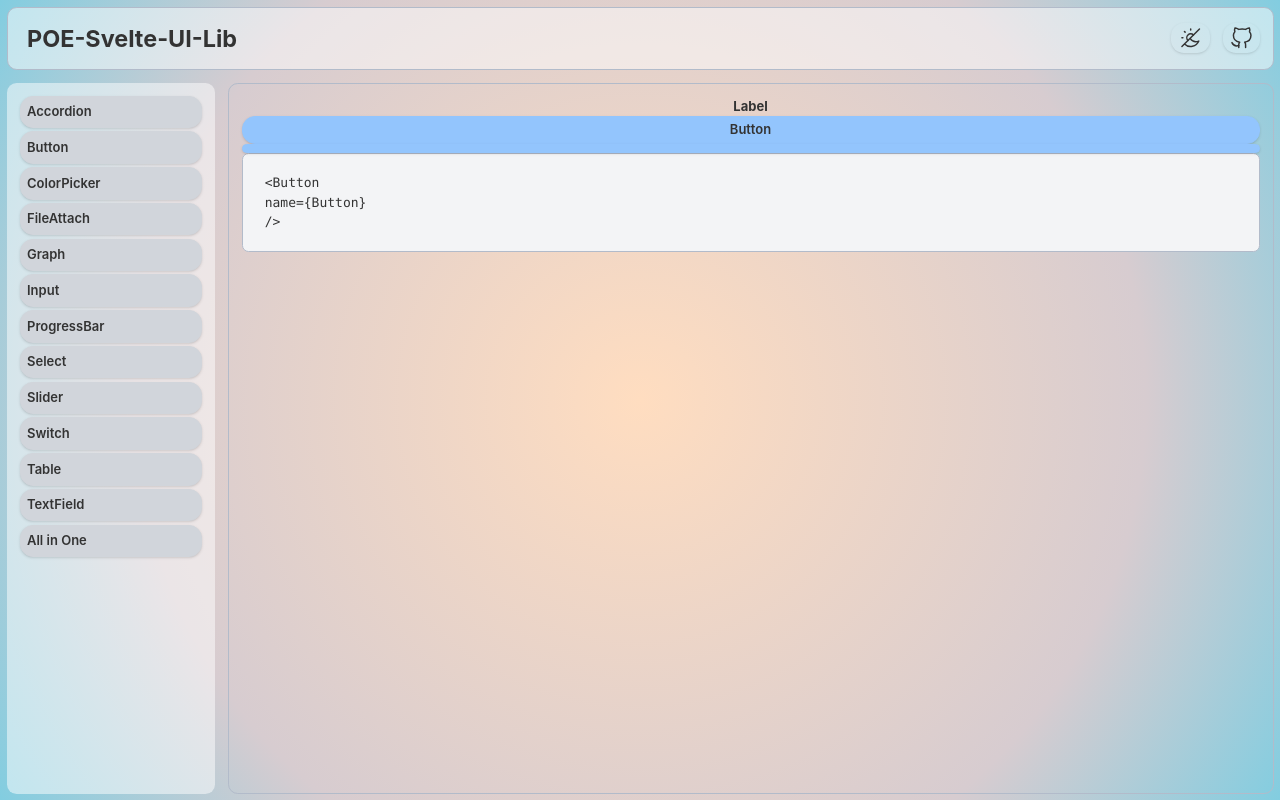
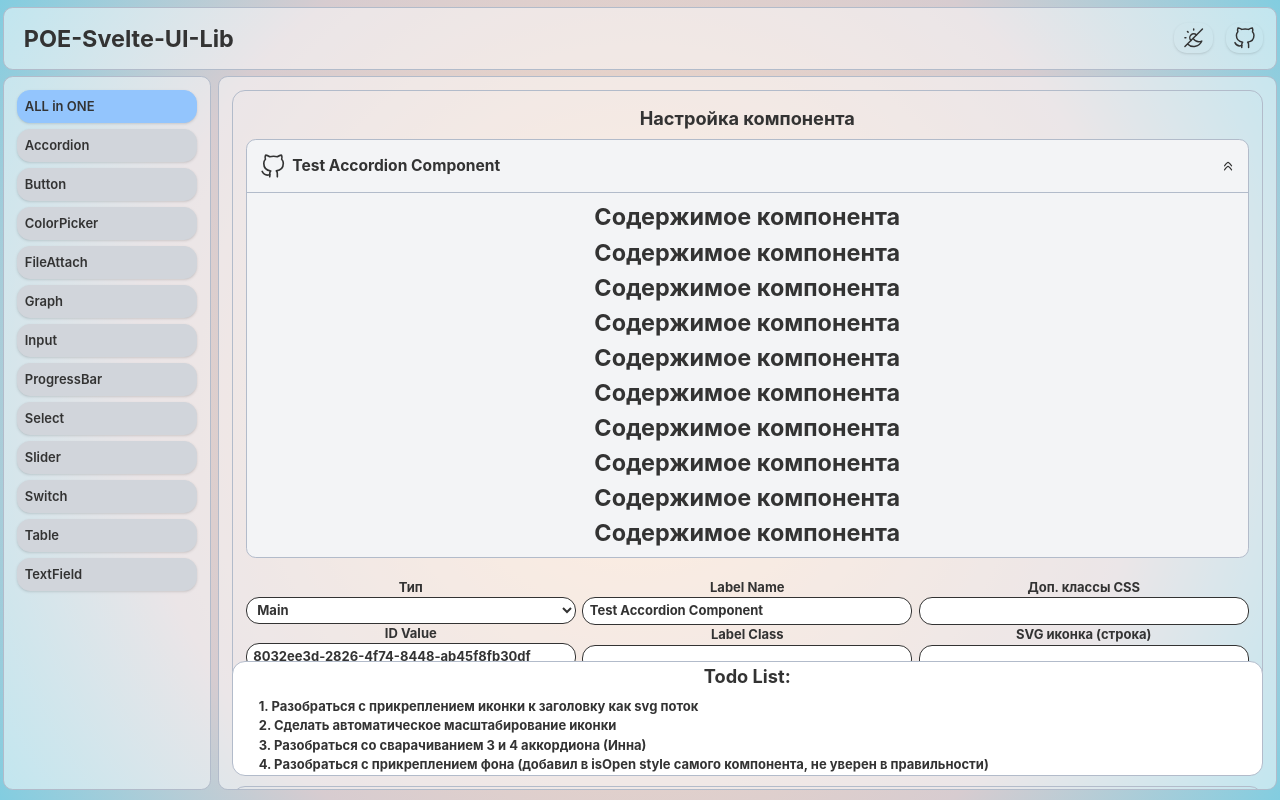
Before and after one commit to Oleg-Perevyshin/ElementsUI, a SvelteKit app: page /components/accordion in a window 1280 px wide. Built offline with nearby package versions, Linux system fonts and the light colour scheme.

Commit message:
[deploy]

```diff
--- a/package.json
+++ b/package.json
@@ -43,6 +43,7 @@
     "publint": "^0.3.13",
     "svelte": "^5.39.8",
     "svelte-preprocess": "^6.0.3",
-    "vite": "^7.1.9"
+    "vite": "^7.1.9",
+    "vite-plugin-compression": "^0.5.1"
   }
 }
--- a/src/lib/Accordion/Accordion.svelte
+++ b/src/lib/Accordion/Accordion.svelte
@@ -17,17 +17,27 @@
   transition:slide={{ duration: 250 }}
 >
   <button
-    class="flex w-full cursor-pointer items-center justify-between transition-shadow duration-250 sm:p-4 sm:px-6
+    class="flex p-4 w-full cursor-pointer items-center justify-between transition-shadow duration-250
     {props.type === 'sub' ? 'border-b border-[var(--border-color)]' : ''}"
     onclick={toggle}
   >
-    <span class="toggle m-0 cursor-pointer text-lg flex items-center gap-2 font-semibold {props.label?.class}">
-      {#if props.icon?.component}
-        {@const IconComponent = props.icon?.component}
-        <IconComponent {...props.icon?.properties} />
-      {/if}
-      {props.label?.name}
-    </span>
+    <div class="flex items-center w-full">
+      <span class={`flex items-center justify-center w-8 h-8 shrink-0 overflow-visible [&_svg]:w-full [&_svg]:h-full [&_svg]:max-w-full [&_svg]:max-h-full`}>
+        {#if props.icon?.svg}
+          {@html props.icon.svg}
+        {:else if props.icon?.component}
+          {@const IconComponent = props.icon?.component}
+          <IconComponent />
+        {/if}
+      </span>
+      <h4
+        class="{props.label?.class}
+        {props.label?.align === 'center' ? 'text-center flex-1' : props.label?.align === 'right' ? 'text-right flex-1 mr-2' : 'text-left flex-1 ml-2'}"
+      >
+        {props.label?.name}
+      </h4>
+    </div>
+
     <svg
       xmlns="http://www.w3.org/2000/svg"
       class="h-[1.1rem] w-[1.1rem] transition-transform duration-250"
@@ -48,8 +58,9 @@
 
   {#if isOpen}
     <div
-      class="flex w-full flex-wrap items-start justify-around p-4 sm:p-3 {props.type === 'sub' ? '' : 'border-t border-[var(--border-color)]'}"
+      class="flex w-full flex-wrap items-start justify-around p-2 {props.type === 'sub' ? '' : 'border-t border-[var(--border-color)]'}"
       transition:slide={{ duration: 250 }}
+      style={props.image ? `background-image: url('${props.image}'); background-size: cover;` : ''}
     >
       {@render props.children?.()}
     </div>
--- a/src/lib/types.ts
+++ b/src/lib/types.ts
@@ -78,11 +78,11 @@ export interface IButtonProps {
 /* ********************************************************** */
 /* Интерфейс аккордиона */
 export interface IAccordionProps {
-  id?: { value?: string; name?: string }
-  label?: { name?: string; class?: string }
+  id: { value?: string; name?: string }
+  label?: { name?: string; class?: string; align?: 'left' | 'center' | 'right' }
   icon?: {
+    svg?: string
     component?: ConstructorOfATypedSvelteComponent | null
-    properties?: Record<string, unknown>
   }
   isOpen: boolean
   componentClass?: string
--- a/src/routes/+layout.svelte
+++ b/src/routes/+layout.svelte
@@ -1,3 +1,4 @@
+<!-- src/routes/+layout.svelte -->
 <script lang="ts">
   import { onMount } from 'svelte'
   import '../app.css'
@@ -43,9 +44,10 @@
 </script>
 
 <div class="flex flex-col mx-auto h-screen max-w-[1400px]">
-  <header class={'bg-[var(--back-color)]/50 border rounded-xl m-2 p-4 border-[var(--border-color)] flex items-center justify-between sticky top-0 z-50'}>
+  <!-- Верхняя панель -->
+  <header class={'bg-[var(--back-color)]/50 rounded-xl m-1 mt-2 p-4 border border-[var(--border-color)] flex items-center justify-between sticky top-0 z-50'}>
     <div class="flex items-center gap-2">
-      <a href="/ElementsUI/" class="!no-underline ml-2 hover:scale-103 transition"><h1>POE-Svelte-UI-Lib</h1></a>
+      <a href="/ElementsUI/" class="!no-underline ml-2 hover:scale-101 transition"><h1>POE-Svelte-UI-Lib</h1></a>
     </div>
     <div class="flex items-center gap-4">
       <UI.Button wrapperClass="!w-12" icon={{ component: IconLightDark }} componentClass=" border-none " onClick={switchTheme} />
@@ -58,16 +60,16 @@
     </div>
   </header>
 
-  <div class="flex flex-1 overflow-hidden">
-    <aside class={'m-2 p-4 bg-[var(--back-color)]/50 text-[var(--font-color)] w-64 overflow-y-auto fborder rounded-xl border-[var(--border-color)]'}>
-      <nav class="flex flex-col items-start gap-1">
-        {#each menuItems as item}
-          <UI.Button name={item.name} componentClass="h-10 bg-gray text-left" onClick={() => goto(`/ElementsUI/components/${item.page}`)} />
-        {/each}
-        <UI.Button name="All in One" componentClass="h-10 bg-gray text-left" onClick={() => goto(`/ElementsUI/components/all`)} />
-      </nav>
-    </aside>
-    <div class="flex-1 m-2 p-4 overflow-y-auto border rounded-xl border-[var(--border-color)]">
+  <div class="flex flex-1 overflow-hidden mb-2">
+    <!-- Панель навигации -->
+    <nav class="flex flex-col items-start gap-2 m-1 p-4 bg-[var(--back-color)]/50 w-64 overflow-y-auto rounded-xl border border-[var(--border-color)]">
+      <UI.Button name="ALL in ONE" componentClass="h-10 text-left" onClick={() => goto(`/ElementsUI/components/all`)} />
+      {#each menuItems as item}
+        <UI.Button name={item.name} componentClass="h-10 bg-gray text-left" onClick={() => goto(`/ElementsUI/components/${item.page}`)} />
+      {/each}
+    </nav>
+    <!-- Панель контента -->
+    <div class="flex-1 m-1 p-4 bg-[var(--back-color)]/50 overflow-y-auto border rounded-xl border-[var(--border-color)]">
       {@render children()}
     </div>
   </div>
--- a/src/routes/+layout.ts
+++ b/src/routes/+layout.ts
@@ -1,2 +1,3 @@
-  export const prerender = true
-  export const trailingSlash = 'always'
+// src/routes/+layout.ts
+export const prerender = true
+export const trailingSlash = 'always'
--- a/src/routes/+page.svelte
+++ b/src/routes/+page.svelte
@@ -1,3 +1,4 @@
+<!-- src/routes/+page.svelte -->
 <script>
 </script>
 
--- a/src/routes/components/accordion/+page.svelte
+++ b/src/routes/components/accordion/+page.svelte
@@ -1,34 +1,172 @@
 <script lang="ts">
-  import { Button } from '$lib'
-  import type { IButtonProps, UIComponent } from '$lib/types'
+  import { Accordion, FileAttach } from '$lib'
+  import type { IAccordionProps, UIComponent } from '$lib/types'
+  import GitHub from '../../../appIcons/GitHub.svelte'
 
-  let buttonComponent: UIComponent = $state({
-    id: crypto.randomUUID(),
-    type: 'Button',
-    component: null,
-    properties: {
-      id: { name: '', value: crypto.randomUUID() },
-      wrapperClass: '',
-      label: { name: 'Label', class: 'text-center' },
-      name: 'Button',
-      componentClass: 'py-1 bg-blue',
-      disabled: false,
-      eventHandler: { Header: 'SET', Argument: 'Save', Variables: [] },
+  let accordionComponent: IAccordionProps = $state({
+    id: { value: crypto.randomUUID(), name: 'AccordionComponent' },
+    label: { name: 'Test Accordion Component', class: '', align: 'left' },
+    icon: {
+      svg: undefined,
+      component: GitHub,
     },
-    position: { row: 0, col: 0, width: 0, height: 0 },
-    parentId: '',
+    isOpen: true,
+    componentClass: '',
+    type: 'main',
+    components: undefined,
+    image: '',
+    children: undefined,
   })
+
+  const handleImageUpload = (event: Event) => {
+    const input = event.target as HTMLInputElement
+    if (!input.files || input.files.length === 0) return
+    const file = input.files[0]
+    const reader = new FileReader()
+    reader.onload = (e) => {
+      const base64String = e.target?.result as string
+      accordionComponent.image = base64String
+    }
+    reader.readAsDataURL(file)
+  }
 </script>
 
-<div>
-  <Button {...buttonComponent.properties as IButtonProps} />
-  <Button name="" />
+<!-- Панель для изменения свойств и предпросмотра -->
+<div class="flex flex-col mb-4 p-4 border border-[var(--border-color)] rounded-2xl gap-2">
+  <h3 class="font-bold text-lg">Настройка компонента</h3>
+
+  <!-- Превью -->
+  <Accordion {...accordionComponent as IAccordionProps}>
+    <div class="flex flex-col">
+      <h1>Содержимое компонента</h1>
+      <h1>Содержимое компонента</h1>
+      <h1>Содержимое компонента</h1>
+      <h1>Содержимое компонента</h1>
+      <h1>Содержимое компонента</h1>
+      <h1>Содержимое компонента</h1>
+      <h1>Содержимое компонента</h1>
+      <h1>Содержимое компонента</h1>
+      <h1>Содержимое компонента</h1>
+      <h1>Содержимое компонента</h1>
+    </div>
+  </Accordion>
+
+  <!-- Редактор свойств -->
+  <div class="grid grid-cols-3 gap-2 mt-4">
+    <label class="flex flex-col">
+      <span>Тип</span>
+      <select class="border rounded-2xl px-2 py-1 bg-[var(--back-color)]" bind:value={accordionComponent.type}>
+        <option value="main">Main</option>
+        <option value="sub">Sub</option>
+      </select>
+      <span>ID Value</span>
+      <input type="text" class="border rounded-2xl px-2 py-1 bg-[var(--back-color)]" bind:value={accordionComponent.id.value} />
+      <span>ID Name</span>
+      <input type="text" class="border rounded-2xl px-2 py-1 bg-[var(--back-color)]" bind:value={accordionComponent.id.name} />
+      <span>Открыт по умолчанию</span>
+      <input type="checkbox" bind:checked={accordionComponent.isOpen} />
+    </label>
+
+    <label class="flex flex-col">
+      <span>Label Name</span>
+      <input type="text" class="border rounded-2xl px-2 py-1 bg-[var(--back-color)]" bind:value={accordionComponent.label.name} />
+      <span>Label Class</span>
+      <input type="text" class="border rounded-2xl px-2 py-1 bg-[var(--back-color)]" bind:value={accordionComponent.label.class} />
+      <span>Label Align</span>
+      <select class="border rounded-2xl px-2 py-1 bg-[var(--back-color)]" bind:value={accordionComponent.label.align}>
+        <option value="left">Слева</option>
+        <option value="center">По центру</option>
+        <option value="right">Справа</option>
+      </select>
+    </label>
+
+    <label class="flex flex-col">
+      <span>Доп. классы CSS</span>
+      <input type="text" class="border rounded-2xl px-2 py-1 bg-[var(--back-color)]" bind:value={accordionComponent.componentClass} />
+      <span>SVG иконка (строка)</span>
+      <textarea rows="3" class="border rounded-2xl px-2 py-1 bg-[var(--back-color)]" bind:value={accordionComponent.icon.svg}></textarea>
+      <FileAttach type="file" label={{ name: 'Image' }} accept="image/png, image/jpeg, image/webp" onChange={handleImageUpload} />
+    </label>
+  </div>
 </div>
 
-<div class="code-block">
-  <pre>{`
-  <Button
-  name={${(buttonComponent.properties as IButtonProps).name ?? ''}}
-  />
-  `}</pre>
+<!-- Панель примеров -->
+<div class="flex flex-col p-2 border border-[var(--border-color)] rounded-2xl">
+  <h3 class="font-bold text-lg mb-2">Примеры</h3>
+  <Accordion
+    id={{ value: crypto.randomUUID() }}
+    label={{ name: 'Accordion MAIN', align: 'center' }}
+    isOpen={false}
+    type="main"
+    componentClass="mb-2"
+    icon={{
+      svg: '<svg xmlns="http://www.w3.org/2000/svg" width="1.8em" height="1.8em" viewBox="0 0 24 24" ><g fill="none" stroke="currentColor" stroke-linecap="round" stroke-linejoin="round" stroke-width="1.5"><path d="M9.173 14.83a4 4 0 1 1 5.657-5.657" /><pathd="m11.294 12.707l.174.247a7.5 7.5 0 0 0 8.845 2.492A9 9 0 0 1 5.642 18.36M3 12h1m8-9v1M5.6 5.6l.7.7M3 21L21 3"/></g></svg>',
+    }}
+  >
+    <Accordion
+      id={{ value: crypto.randomUUID() }}
+      label={{ name: 'Accordion 1 SUB', class: '' }}
+      isOpen={false}
+      type="sub"
+      componentClass="w-1/2"
+      icon={{
+        svg: '<svg xmlns="http://www.w3.org/2000/svg" width="1.8em" height="1.8em" viewBox="0 0 24 24" ><g fill="none" stroke="currentColor" stroke-linecap="round" stroke-linejoin="round" stroke-width="1.5"><path d="M9.173 14.83a4 4 0 1 1 5.657-5.657" /><pathd="m11.294 12.707l.174.247a7.5 7.5 0 0 0 8.845 2.492A9 9 0 0 1 5.642 18.36M3 12h1m8-9v1M5.6 5.6l.7.7M3 21L21 3"/></g></svg>',
+      }}
+    >
+      <h6>Содержимое вложенного Accordion 1</h6>
+      <h4>Содержимое вложенного Accordion 1</h4>
+      <h2>Содержимое вложенного Accordion 1</h2>
+    </Accordion>
+    <Accordion
+      id={{ value: crypto.randomUUID() }}
+      label={{ name: 'Accordion 2 SUB', align: 'right' }}
+      isOpen={false}
+      type="sub"
+      componentClass="w-1/2"
+      icon={{
+        svg: '<svg xmlns="http://www.w3.org/2000/svg" width="1.8em" height="1.8em" viewBox="0 0 24 24" ><g fill="none" stroke="currentColor" stroke-linecap="round" stroke-linejoin="round" stroke-width="1.5"><path d="M9.173 14.83a4 4 0 1 1 5.657-5.657" /><pathd="m11.294 12.707l.174.247a7.5 7.5 0 0 0 8.845 2.492A9 9 0 0 1 5.642 18.36M3 12h1m8-9v1M5.6 5.6l.7.7M3 21L21 3"/></g></svg>',
+      }}
+    >
+      <h1>Содержимое вложенного Accordion 2</h1>
+      <h3>Содержимое вложенного Accordion 2</h3>
+      <h5>Содержимое вложенного Accordion 2</h5>
+    </Accordion>
+  </Accordion>
+
+  <div class="flex flex-row gap-2">
+    <Accordion
+      id={{ value: crypto.randomUUID() }}
+      label={{ name: 'Accordion 3 MAIN', align: 'center' }}
+      isOpen={false}
+      type="main"
+      componentClass="w-2/3"
+      icon={{ component: GitHub }}
+    >
+      <h1>Содержимое вложенного Accordion 3</h1>
+      <h2>Содержимое вложенного Accordion 3</h2>
+      <h3>Содержимое вложенного Accordion 3</h3>
+    </Accordion>
+    <Accordion
+      id={{ value: crypto.randomUUID() }}
+      label={{ name: 'Accordion 4 MAIN', align: 'left' }}
+      isOpen={false}
+      type="main"
+      componentClass="w-1/3"
+      icon={{ component: GitHub }}
+    >
+      <h5>Содержимое вложенного Accordion 4</h5>
+      <h6>Содержимое вложенного Accordion 4</h6>
+    </Accordion>
+  </div>
 </div>
+
+<!-- Панель TODO -->
+<div class="mt-8 border border-[var(--border-color)] rounded-2xl sticky bottom-0 bg-[var(--back-color)]">
+  <h3 class="font-bold text-lg mb-2">Todo List:</h3>
+  <div class="flex flex-col ml-8 text-left">
+    <h5>1. Разобраться с прикреплением иконки к заголовку как svg поток</h5>
+    <h5>2. Сделать автоматическое масштабирование иконки</h5>
+    <h5>3. Разобраться со сварачиванием 3 и 4 аккордиона (Инна)</h5>
+    <h5>4. Разобраться с прикреплением фона (добавил в isOpen style самого компонента, не уверен в правильности)</h5>
+  </div>
+</div>
```
Also changed, not shown: svelte.config.js (+6 -18 lines), vite.config.ts (+14 -3 lines), 56 other files (tests, documents, lock files or other folders).
